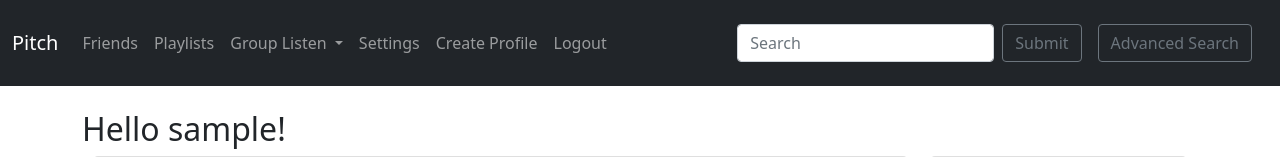
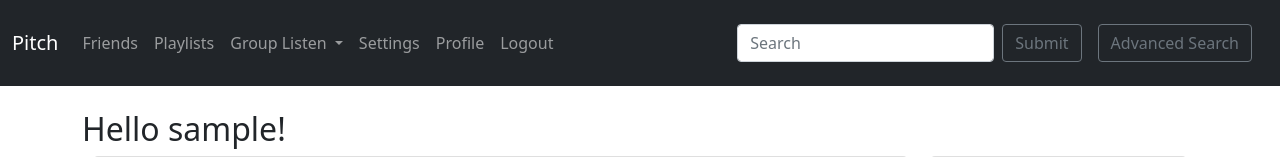
Before and after one commit to cleeke29/Senior-Project_Group2, a Django app: page / in a window 1280 px wide. Shown: the top 157 px of the page. Run offline with Django 3.2, Linux system fonts and the light colour scheme; the visitor is signed in with stand-in values (Sample User, id 1).

Commit message:
Update base.html, fix errors.
Update file to use correct version.

```diff
--- a/pitch_proto/templates/base.html
+++ b/pitch_proto/templates/base.html
@@ -39,14 +39,10 @@
                     </ul>
                   </li>
                   <li class="nav-item">
-                    <a class="nav-link" href="{% url 'edit_settings' %}">Settings</a>
+                    <a class="nav-link" href="#">Settings</a>
                   </li>
                   <li class="nav-item">
-                    {%  if user.profile.id %}
-                    <a class="nav-link" href="{% url 'profile' user.profile.id %}">Profile</a>
-                    {% else %}
-                    <a class="nav-link" href="{% url 'create_profile' %}">Create Profile</a>
-                    {% endif %}
+                    <a class="nav-link" href="#">Profile</a>
                   </li>
                   <li class="nav-item">
                     <a class="nav-link" href="{% url 'logout' %}">Logout</a>
```
